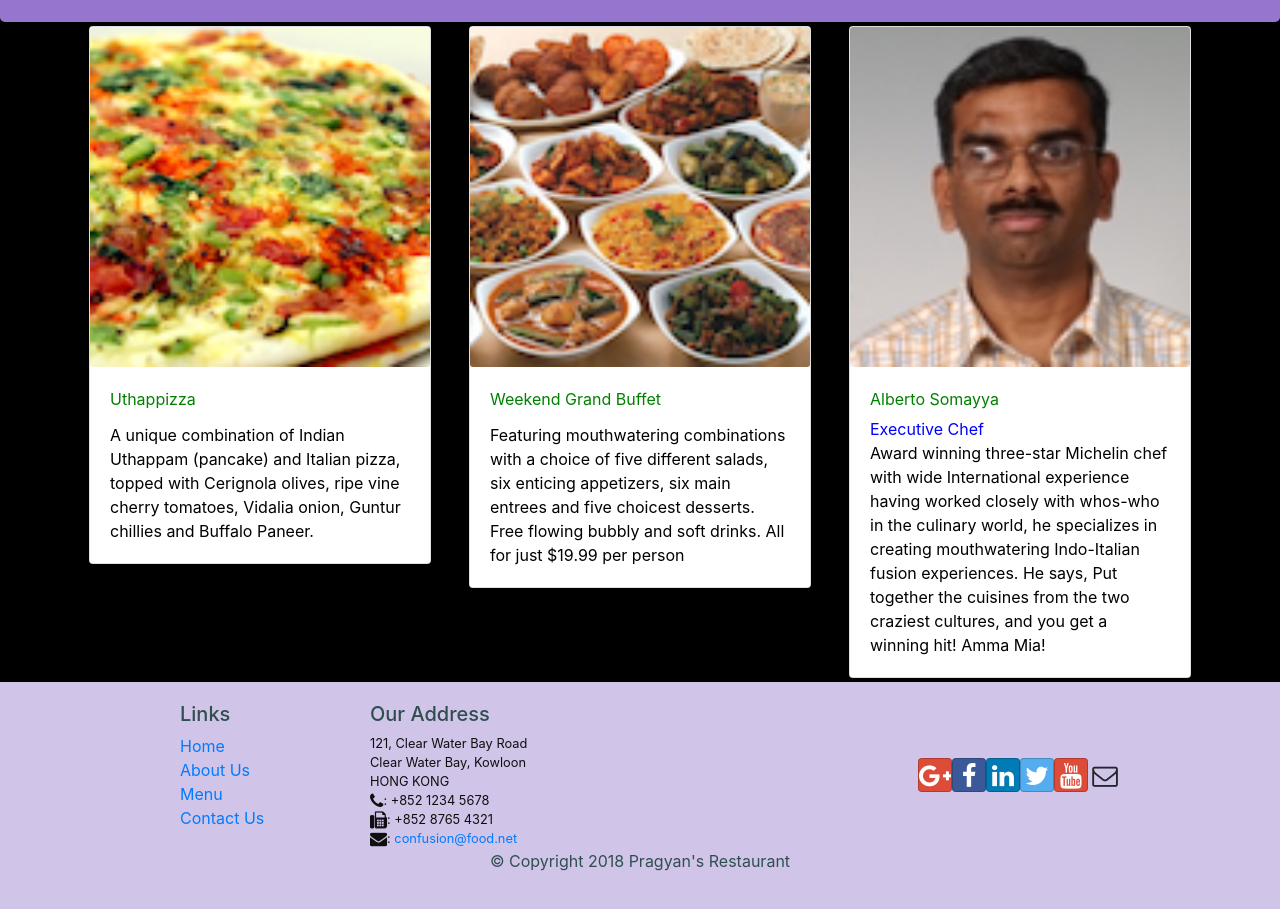
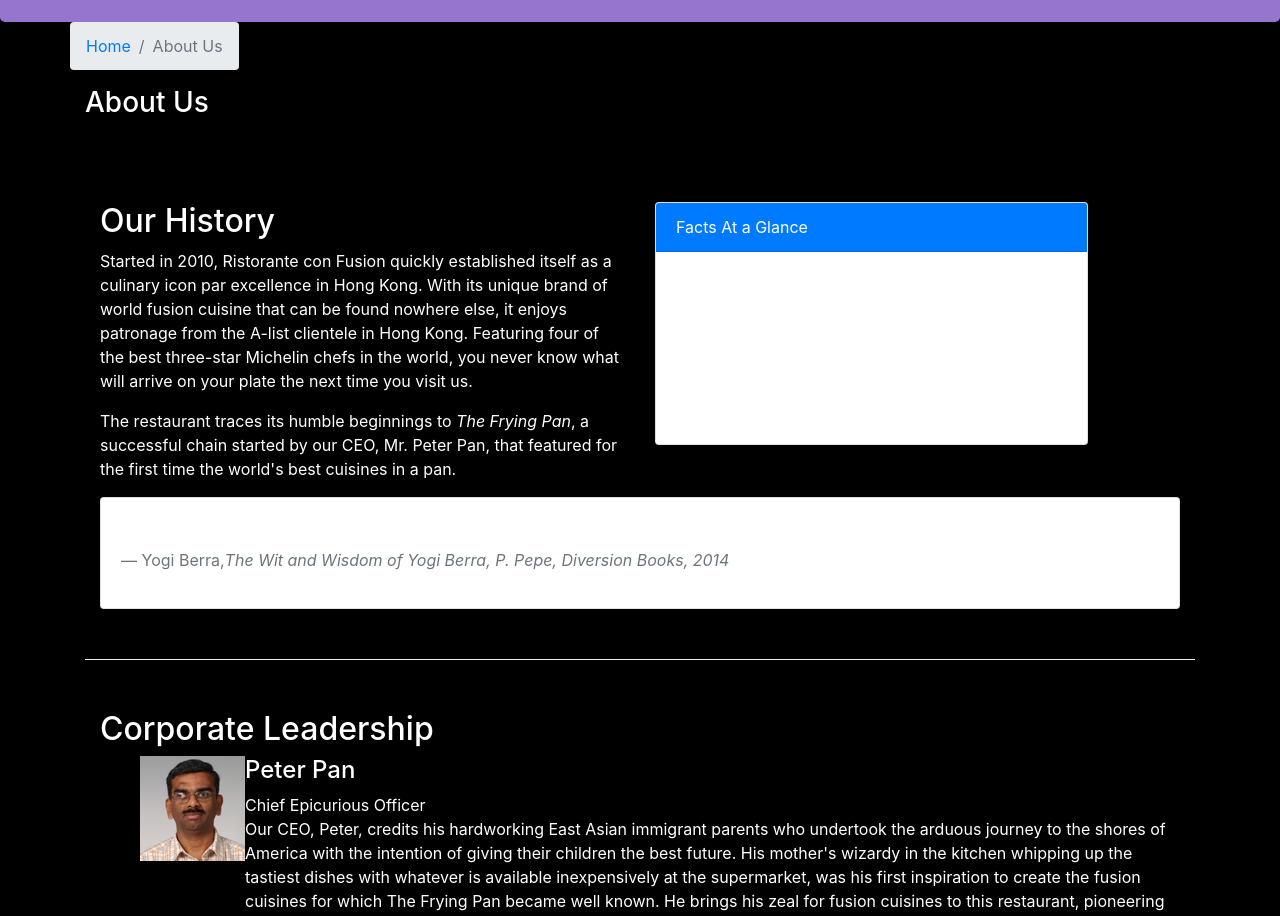
Before and after one commit to biswa7064/coursera-react-app, a React (Create React App) app: page /aboutus in a window 1280 px wide. Before the commit this address led to /home. Shown: the part 320-1236 px from the top of the page. Built offline with nearby package versions, Linux system fonts and the light colour scheme.

Commit message:
AboutUs page added[Assignment-2]

```diff
--- /dev/null
+++ b/src/components/AboutComponent.js
@@ -0,0 +1,121 @@
+import React from 'react';
+import { Breadcrumb, BreadcrumbItem, Card, CardBody, CardHeader, Media } from 'reactstrap';
+import { Link } from 'react-router-dom';
+
+const About = (props)=> {
+
+    const leaders = props.leaders.map((leader) => {
+        return (
+            <p>Leader {leader.name}</p>
+        );
+    });
+
+    function RenderLeader({leaderDetails}){
+        const details = props.leaders.map((leader)=>{
+        return(
+            <div className = "row" >
+                <div className = "col-12" key = {leader.id}>
+                    <Media>
+                    <Media top left>
+                        <Media object src = {leader.image}/>
+                    </Media>
+                    <Media body>
+                        <Media heading>
+                        {leader.name}
+                        </Media>
+                        <Media right>
+                        {leader.designation}
+                        </Media>
+                        <Media right>
+                        {leader.description}
+                        </Media>
+
+                    </Media>
+                    </Media>
+
+                </div>
+            </div>
+        );
+    });
+
+    if(leaderDetails!=null){
+        return(
+            <div style = {{color:"white"}}>
+                {details}
+            </div>
+        )
+    }else{
+        return(
+            <div></div>
+        )
+    }
+
+    }
+
+    return(
+        <div className="container">
+            <div className="row">
+                <Breadcrumb>
+                    <BreadcrumbItem><Link to="/home">Home</Link></BreadcrumbItem>
+                    <BreadcrumbItem active>About Us</BreadcrumbItem>
+                </Breadcrumb>
+                <div className="col-12">
+                    <h3>About Us</h3>
+                    <hr />
+                </div>
+            </div>
+            <div className="row row-content">
+                <div className="col-12 col-md-6">
+                    <h2>Our History</h2>
+                    <p>Started in 2010, Ristorante con Fusion quickly established itself as a culinary icon par excellence in Hong Kong. With its unique brand of world fusion cuisine that can be found nowhere else, it enjoys patronage from the A-list clientele in Hong Kong.  Featuring four of the best three-star Michelin chefs in the world, you never know what will arrive on your plate the next time you visit us.</p>
+                    <p>The restaurant traces its humble beginnings to <em>The Frying Pan</em>, a successful chain started by our CEO, Mr. Peter Pan, that featured for the first time the world's best cuisines in a pan.</p>
+                </div>
+                <div className="col-12 col-md-5">
+                    <Card>
+                        <CardHeader className="bg-primary text-white">Facts At a Glance</CardHeader>
+                        <CardBody>
+                            <dl className="row p-1">
+                                <dt className="col-6">Started</dt>
+                                <dd className="col-6">3 Feb. 2013</dd>
+                                <dt className="col-6">Major Stake Holder</dt>
+                                <dd className="col-6">HK Fine Foods Inc.</dd>
+                                <dt className="col-6">Last Year's Turnover</dt>
+                                <dd className="col-6">$1,250,375</dd>
+                                <dt className="col-6">Employees</dt>
+                                <dd className="col-6">40</dd>
+                            </dl>
+                        </CardBody>
+                    </Card>
+                </div>
+                <div className="col-12">
+                    <Card>
+                        <CardBody className="bg-faded">
+                            <blockquote className="blockquote">
+                                <p className="mb-0">You better cut the pizza in four pieces because
+                                    I'm not hungry enough to eat six.</p>
+                                <footer className="blockquote-footer">Yogi Berra,
+                                <cite title="Source Title">The Wit and Wisdom of Yogi Berra,
+                                    P. Pepe, Diversion Books, 2014</cite>
+                                </footer>
+                            </blockquote>
+                        </CardBody>
+                    </Card>
+                </div>
+            </div>
+            <div className="row row-content">
+                <div className="col-12">
+                    <h2>Corporate Leadership</h2>
+                </div>
+                <div className="col-12" >
+                    <Media list >
+                        {/* {leaders} */}
+                        <RenderLeader leaderDetails = {props.leaders}/>
+                    </Media>
+
+                </div>
+            </div>
+        </div>
+    );
+}
+
+export default About;
--- a/src/components/MainComponent.js
+++ b/src/components/MainComponent.js
@@ -9,10 +9,12 @@
 import Footer from "./FooterComponent";
 import Home from "./HomeComponent";
 import Contact from "./ContactComponent";
+import About from "./AboutComponent";
 import {Switch, Route, Redirect} from "react-router-dom";
 import { COMMENTS } from '../shared/comments';
 import { PROMOTIONS } from '../shared/promotions';
 import { LEADERS } from '../shared/leaders';
+
 
 
 class Main extends Component {
@@ -58,6 +60,7 @@
         <Route exact path = "/menu" component = {()=><Menu dishes = {this.state.dishes}/>}/>
         <Route path='/menu/:dishId' component={DishWithId} />
         <Route exact path = "/contactus" component = {Contact}/>
+        <Route exact path = "/aboutus" component = {()=><About leaders = {this.state.leaders}/>}/>
         <Redirect to = "/home"/>
       </Switch>
       <Footer/>
```
